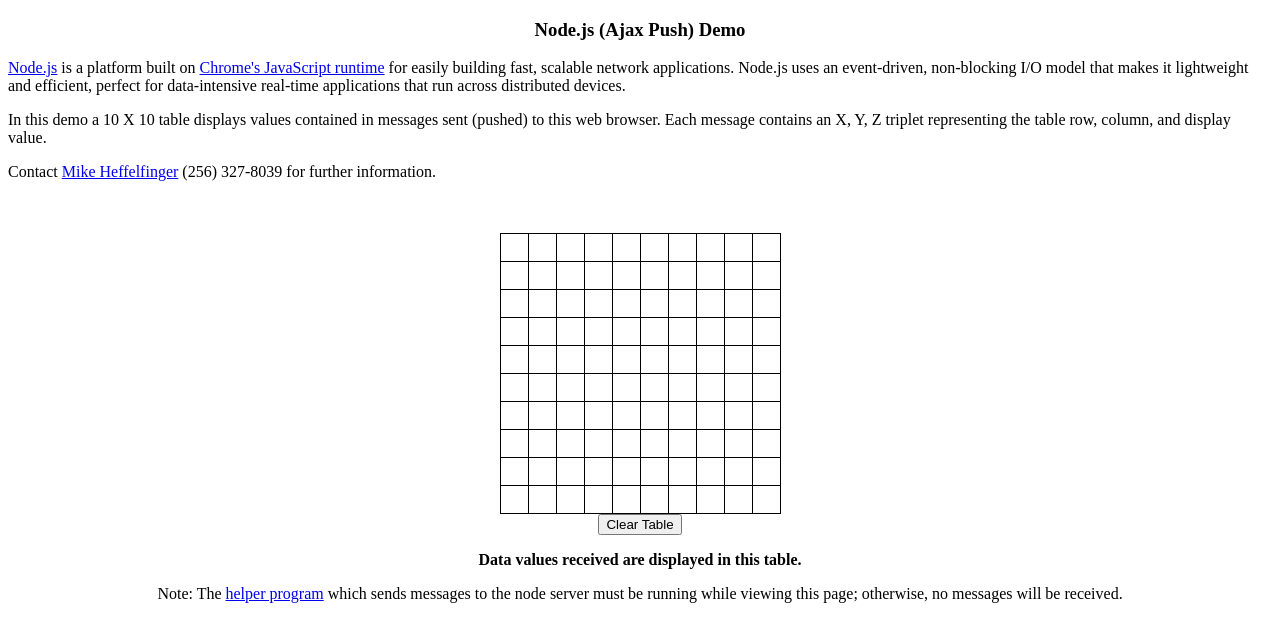
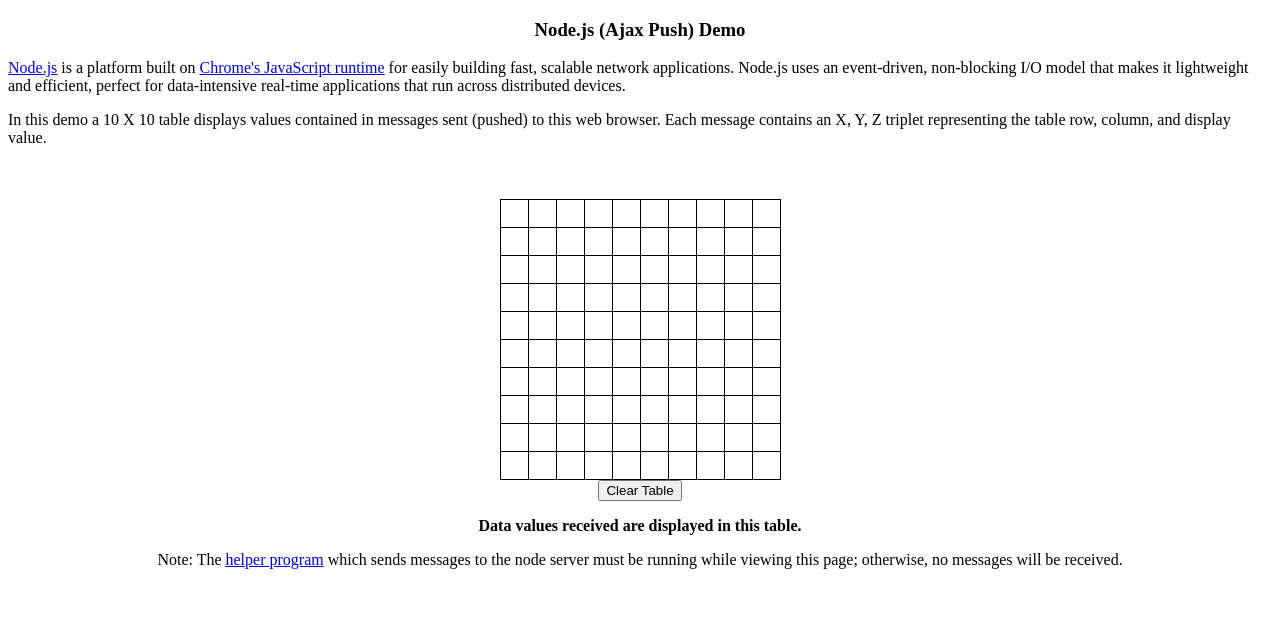
Before and after one commit to mheffel/socketIO, a plain HTML site: page index.html in a window 1280 px wide. Drawn offline with nearby package versions, Linux system fonts and the light colour scheme; no server answers.

Commit message:
Removed my contact info from web page

```diff
--- a/index.html
+++ b/index.html
@@ -52,10 +52,6 @@
 	<p>In this demo a 10 X 10 table displays values contained in
 		messages sent (pushed) to this web browser. Each message contains an
 		X, Y, Z triplet representing the table row, column, and display value.</p>
-	<p>
-		Contact <a href="mailto:mheffelfinger@pesa.com">Mike Heffelfinger</a>
-		(256) 327-8039 for further information.
-	</p>
 	<center>
 	<div id="time">&nbsp;</div>
 	<div id="message">&nbsp;</div>
```
